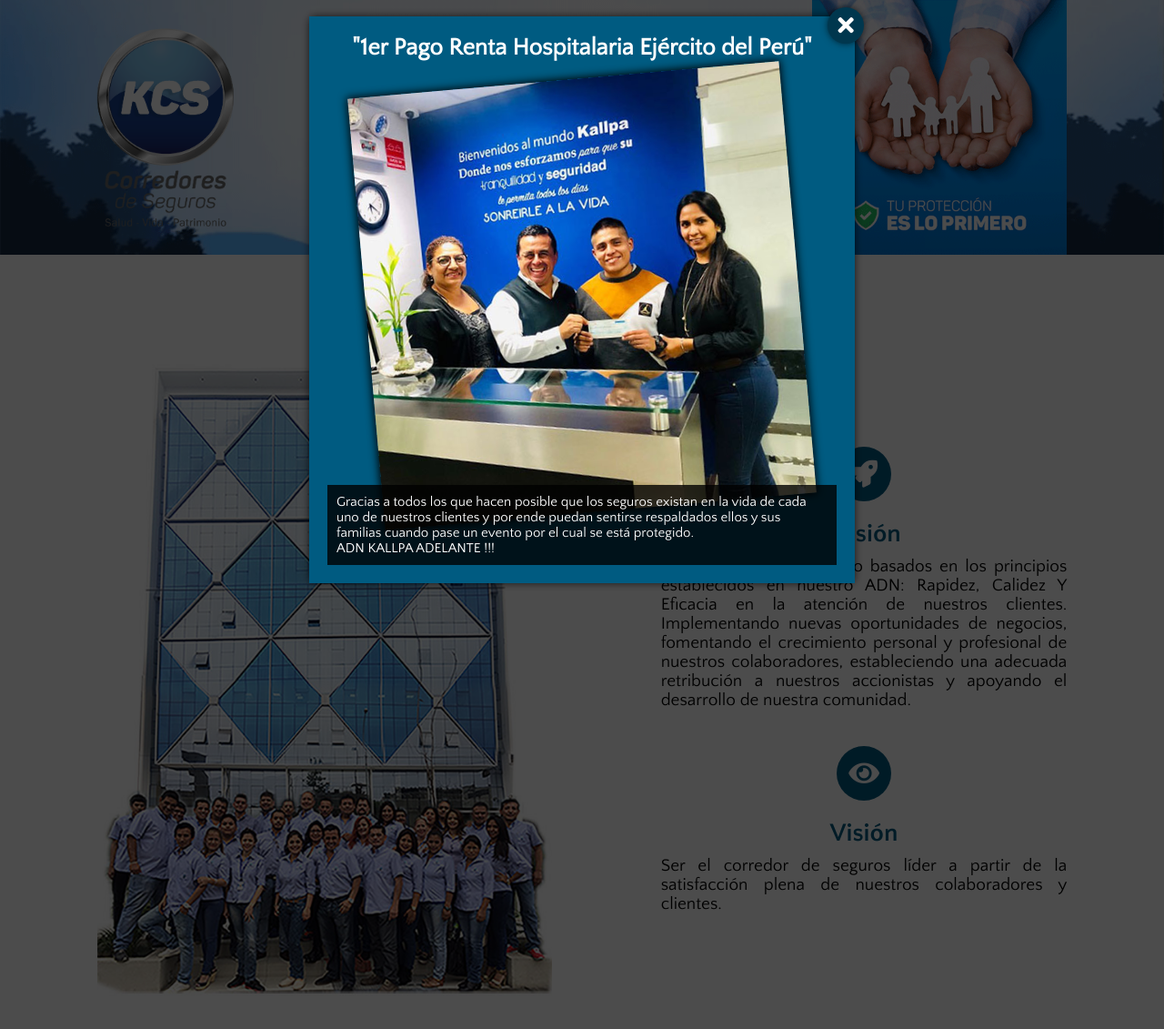
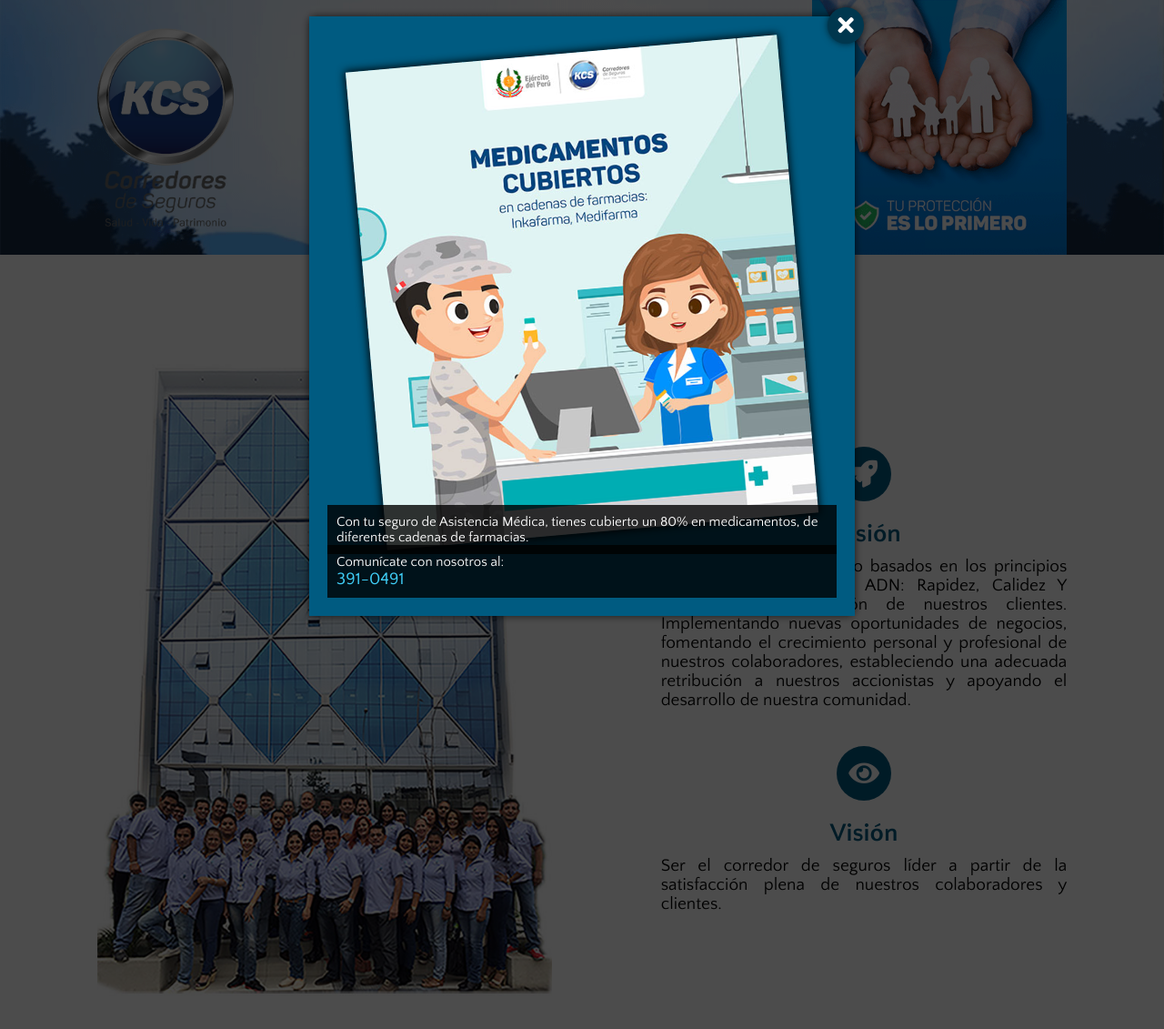
Before and after one commit to BetoNajera/kcs, a PHP site: page /proyectos-web/?p=1 in a window 1280 px wide. Shown: the part 47-1178 px from the top of the page at 91% size. Run offline with PHP 8.4, Linux system fonts and the light colour scheme; some libraries are stand-ins or nearby versions.

Commit message:
Finalizacion de la web KCS

```diff
--- a/SCSS/_main.scss
+++ b/SCSS/_main.scss
@@ -333,6 +333,10 @@
             video {
                 width: 100%;
             }
+
+            @include dt {
+                width: 370px;
+            }
         }
 
         .texto-articulo {
--- a/web/css/styles.css
+++ b/web/css/styles.css
@@ -711,20 +711,27 @@
   width: 100%;
 }
 
-/* line 338, SCSS/_main.scss */
+@media only screen and (min-width: 769px) {
+  /* line 332, SCSS/_main.scss */
+  .seccion-partida .wrapper .vid-articulo {
+    width: 370px;
+  }
+}
+
+/* line 342, SCSS/_main.scss */
 .seccion-partida .wrapper .texto-articulo {
   text-align: center;
 }
 
 @media only screen and (min-width: 769px) {
-  /* line 338, SCSS/_main.scss */
+  /* line 342, SCSS/_main.scss */
   .seccion-partida .wrapper .texto-articulo {
     text-align: left;
     width: calc((100% - 500px) - 3rem);
   }
 }
 
-/* line 345, SCSS/_main.scss */
+/* line 349, SCSS/_main.scss */
 .seccion-partida .wrapper .texto-articulo .cta {
   background-color: #005b81;
   color: #d8e8ef;
@@ -740,12 +747,12 @@
   background-color: #00374e;
 }
 
-/* line 359, SCSS/_main.scss */
+/* line 363, SCSS/_main.scss */
 .seccion-principios .principio:not(:last-child), #propuesta-laboral .principio:not(:last-child), .partida-abierta .principio:not(:last-child) {
   margin-bottom: 4rem;
 }
 
-/* line 363, SCSS/_main.scss */
+/* line 367, SCSS/_main.scss */
 .seccion-principios .icono-principios, #propuesta-laboral .icono-principios, .partida-abierta .icono-principios {
   background-color: #005b81;
   color: #fff;
@@ -756,37 +763,37 @@
   border-radius: 50%;
 }
 
-/* line 372, SCSS/_main.scss */
+/* line 376, SCSS/_main.scss */
 .seccion-principios .icono-principios .fas, .seccion-principios .icono-principios .fab, .seccion-principios .icono-principios .fa, #propuesta-laboral .icono-principios .fas, #propuesta-laboral .icono-principios .fab, #propuesta-laboral .icono-principios .fa, .partida-abierta .icono-principios .fas, .partida-abierta .icono-principios .fab, .partida-abierta .icono-principios .fa {
   font-size: 3rem;
   line-height: 6rem;
 }
 
-/* line 378, SCSS/_main.scss */
+/* line 382, SCSS/_main.scss */
 .seccion-principios .subtitulo, #propuesta-laboral .subtitulo, .partida-abierta .subtitulo {
   text-align: center;
 }
 
 @media only screen and (min-width: 769px) {
-  /* line 383, SCSS/_main.scss */
+  /* line 387, SCSS/_main.scss */
   .seccion-principios .wrapper .alfinal, #propuesta-laboral .wrapper .alfinal, .partida-abierta .wrapper .alfinal {
     order: 3;
   }
 }
 
-/* line 389, SCSS/_main.scss */
+/* line 393, SCSS/_main.scss */
 .seccion-principios .wrapper .texto-articulo, #propuesta-laboral .wrapper .texto-articulo, .partida-abierta .wrapper .texto-articulo {
   text-align: left;
 }
 
 @media only screen and (min-width: 769px) {
-  /* line 389, SCSS/_main.scss */
+  /* line 393, SCSS/_main.scss */
   .seccion-principios .wrapper .texto-articulo, #propuesta-laboral .wrapper .texto-articulo, .partida-abierta .wrapper .texto-articulo {
     width: calc((100% - 500px) - 12rem);
   }
 }
 
-/* line 395, SCSS/_main.scss */
+/* line 399, SCSS/_main.scss */
 .seccion-principios .wrapper .texto-articulo .cta, #propuesta-laboral .wrapper .texto-articulo .cta, .partida-abierta .wrapper .texto-articulo .cta {
   background-color: #005b81;
   color: #d8e8ef;
@@ -802,23 +809,23 @@
   background-color: #00374e;
 }
 
-/* line 400, SCSS/_main.scss */
+/* line 404, SCSS/_main.scss */
 .seccion-principios .wrapper .texto-articulo .lista-articulo li, #propuesta-laboral .wrapper .texto-articulo .lista-articulo li, .partida-abierta .wrapper .texto-articulo .lista-articulo li {
   list-style: square;
   margin-left: 1.8rem;
 }
 
-/* line 404, SCSS/_main.scss */
+/* line 408, SCSS/_main.scss */
 .seccion-principios .wrapper .texto-articulo .lista-articulo li:not(:last-child), #propuesta-laboral .wrapper .texto-articulo .lista-articulo li:not(:last-child), .partida-abierta .wrapper .texto-articulo .lista-articulo li:not(:last-child) {
   margin-bottom: 2rem;
 }
 
-/* line 414, SCSS/_main.scss */
+/* line 418, SCSS/_main.scss */
 .partida-abierta .subtitulo {
   text-align: left;
 }
 
-/* line 421, SCSS/_main.scss */
+/* line 425, SCSS/_main.scss */
 #propuesta-laboral form input, #propuesta-laboral form select, .seccion-contacto form input, .seccion-contacto form select {
   font-size: 1.6rem;
   padding: 5px;
@@ -826,20 +833,20 @@
   width: 100%;
 }
 
-/* line 427, SCSS/_main.scss */
+/* line 431, SCSS/_main.scss */
 #propuesta-laboral form input:not(:last-child), #propuesta-laboral form select:not(:last-child), .seccion-contacto form input:not(:last-child), .seccion-contacto form select:not(:last-child) {
   margin-bottom: 2rem;
 }
 
 @media only screen and (min-width: 769px) {
-  /* line 433, SCSS/_main.scss */
+  /* line 437, SCSS/_main.scss */
   #propuesta-laboral form .boton .cta, .seccion-contacto form .boton .cta {
     width: 120px;
   }
 }
 
 @media only screen and (min-width: 769px) {
-  /* line 443, SCSS/_main.scss */
+  /* line 447, SCSS/_main.scss */
   .seccion-contacto form {
     display: flex;
     justify-content: space-between;
@@ -847,7 +854,7 @@
   }
 }
 
-/* line 451, SCSS/_main.scss */
+/* line 455, SCSS/_main.scss */
 .seccion-contacto textarea {
   width: 100%;
   border: none;
@@ -859,7 +866,7 @@
 }
 
 @media only screen and (min-width: 769px) {
-  /* line 451, SCSS/_main.scss */
+  /* line 455, SCSS/_main.scss */
   .seccion-contacto textarea {
     height: auto;
     margin-top: 0;
@@ -867,19 +874,19 @@
 }
 
 @media only screen and (min-width: 769px) {
-  /* line 466, SCSS/_main.scss */
+  /* line 470, SCSS/_main.scss */
   .seccion-contacto .inputs, .seccion-contacto textarea {
     width: calc(50% - 2rem);
   }
 }
 
-/* line 472, SCSS/_main.scss */
+/* line 476, SCSS/_main.scss */
 .seccion-contacto .boton {
   width: 100%;
   margin-top: 2rem;
 }
 
-/* line 476, SCSS/_main.scss */
+/* line 480, SCSS/_main.scss */
 .seccion-contacto .boton .cta {
   background-color: #005b81;
   color: #d8e8ef;
@@ -895,24 +902,24 @@
   background-color: #00374e;
 }
 
-/* line 482, SCSS/_main.scss */
+/* line 486, SCSS/_main.scss */
 .seccion-ubicanos {
   padding-bottom: 0;
 }
 
-/* line 485, SCSS/_main.scss */
+/* line 489, SCSS/_main.scss */
 .seccion-ubicanos iframe {
   width: 100%;
 }
 
-/* line 490, SCSS/_main.scss */
+/* line 494, SCSS/_main.scss */
 .seccion-cards {
   padding: 0;
   display: flex;
   flex-wrap: wrap;
 }
 
-/* line 495, SCSS/_main.scss */
+/* line 499, SCSS/_main.scss */
 .seccion-cards .card-container {
   width: 50%;
   perspective: 700;
@@ -921,25 +928,25 @@
 }
 
 @media only screen and (min-width: 481px) {
-  /* line 495, SCSS/_main.scss */
+  /* line 499, SCSS/_main.scss */
   .seccion-cards .card-container {
     width: 33.3333333%;
   }
 }
 
 @media only screen and (min-width: 769px) {
-  /* line 495, SCSS/_main.scss */
+  /* line 499, SCSS/_main.scss */
   .seccion-cards .card-container {
     width: 16.666666666%;
   }
 }
 
-/* line 509, SCSS/_main.scss */
+/* line 513, SCSS/_main.scss */
 .seccion-cards .card-container:hover .card {
   transform: rotateY(180deg);
 }
 
-/* line 513, SCSS/_main.scss */
+/* line 517, SCSS/_main.scss */
 .seccion-cards .card-container .card {
   width: 100%;
   position: relative;
@@ -949,14 +956,14 @@
   transition: all 0.3s ease;
 }
 
-/* line 521, SCSS/_main.scss */
+/* line 525, SCSS/_main.scss */
 .seccion-cards .card-container .card .frontal, .seccion-cards .card-container .card .posterior {
   backface-visibility: hidden;
   -webkit-backface-visibility: hidden;
   -moz-backface-visibility: hidden;
 }
 
-/* line 527, SCSS/_main.scss */
+/* line 531, SCSS/_main.scss */
 .seccion-cards .card-container .card .posterior {
   position: absolute;
   top: 0;
@@ -971,20 +978,20 @@
   transform: rotateY(180deg);
 }
 
-/* line 540, SCSS/_main.scss */
+/* line 544, SCSS/_main.scss */
 .seccion-cards .card-container .card .posterior h3 {
   font-size: 1.9rem;
   color: #d8e8ef;
 }
 
 @media only screen and (min-width: 769px) {
-  /* line 540, SCSS/_main.scss */
+  /* line 544, SCSS/_main.scss */
   .seccion-cards .card-container .card .posterior h3 {
     font-size: 2.2rem;
   }
 }
 
-/* line 549, SCSS/_main.scss */
+/* line 553, SCSS/_main.scss */
 .seccion-cards .card-container .card .posterior .cta {
   margin-top: 2rem;
   width: 110px;
@@ -1002,14 +1009,14 @@
   background-color: #6ca8c2;
 }
 
-/* line 560, SCSS/_main.scss */
+/* line 564, SCSS/_main.scss */
 .seccion-videoinfo .videoinfo {
   width: 100%;
   max-width: 800px;
   margin: 0 auto;
 }
 
-/* line 565, SCSS/_main.scss */
+/* line 569, SCSS/_main.scss */
 .seccion-videoinfo .videoinfo iframe {
   width: 100%;
   display: block;
@@ -1017,20 +1024,20 @@
 }
 
 @media only screen and (min-width: 481px) {
-  /* line 565, SCSS/_main.scss */
+  /* line 569, SCSS/_main.scss */
   .seccion-videoinfo .videoinfo iframe {
     height: 320px;
   }
 }
 
 @media only screen and (min-width: 769px) {
-  /* line 565, SCSS/_main.scss */
+  /* line 569, SCSS/_main.scss */
   .seccion-videoinfo .videoinfo iframe {
     height: 500px;
   }
 }
 
-/* line 582, SCSS/_main.scss */
+/* line 586, SCSS/_main.scss */
 .seccion-companies .companies {
   width: 100%;
   display: flex;
@@ -1040,27 +1047,27 @@
   margin-top: 2rem;
 }
 
-/* line 590, SCSS/_main.scss */
+/* line 594, SCSS/_main.scss */
 .seccion-companies .companies .companie {
   width: 40%;
   margin: 1rem;
 }
 
 @media only screen and (min-width: 481px) {
-  /* line 590, SCSS/_main.scss */
+  /* line 594, SCSS/_main.scss */
   .seccion-companies .companies .companie {
     width: 30%;
   }
 }
 
 @media only screen and (min-width: 769px) {
-  /* line 590, SCSS/_main.scss */
+  /* line 594, SCSS/_main.scss */
   .seccion-companies .companies .companie {
     width: 15%;
   }
 }
 
-/* line 605, SCSS/_main.scss */
+/* line 609, SCSS/_main.scss */
 .galeria {
   display: flex;
   flex-wrap: wrap;
@@ -1068,13 +1075,13 @@
 }
 
 @media only screen and (min-width: 769px) {
-  /* line 605, SCSS/_main.scss */
+  /* line 609, SCSS/_main.scss */
   .galeria {
     align-items: center;
   }
 }
 
-/* line 614, SCSS/_main.scss */
+/* line 618, SCSS/_main.scss */
 .galeria .foto-galeria {
   max-width: 300px;
   width: calc(50% - 2rem/2);
@@ -1082,14 +1089,14 @@
 }
 
 @media only screen and (min-width: 481px) {
-  /* line 614, SCSS/_main.scss */
+  /* line 618, SCSS/_main.scss */
   .galeria .foto-galeria {
     margin: 2rem 0;
   }
 }
 
 @media only screen and (min-width: 769px) {
-  /* line 614, SCSS/_main.scss */
+  /* line 618, SCSS/_main.scss */
   .galeria .foto-galeria {
     width: calc(25% - 2rem*2);
   }
--- a/web/inc/index.view.php
+++ b/web/inc/index.view.php
@@ -30,11 +30,13 @@
 			<div class="modal">
 				<div id="cerrar-modal" class="cerrar"><span class="fas fa-times"></span></div>
 
-				<h4>"1er Pago Renta Hospitalaria Ejército del Perú"</h4>
+				<h4></h4>
 
 				<figure><img src="<?php echo $serverurl; ?>/img/img-modal.jpg" alt="1er Pago Renta Hospitalaria Ejército del Perú"></figure>
 
-				<p>Gracias a todos los que hacen posible que los seguros existan en la vida de cada uno de nuestros clientes y por ende puedan sentirse respaldados ellos  y sus familias cuando pase un evento por el cual se está protegido. <br> ADN KALLPA ADELANTE !!!</p>
+				<p>Con tu seguro de Asistencia Médica, tienes cubierto un 80% en medicamentos, de diferentes cadenas de farmacias.</p>
+
+				<p>Comunícate con nosotros al: <br><a style="color: #40d1fa" href="tel:013910491">391-0491</a></p>
 			</div>
 		</div>
 
--- a/web/inc/inicio.view.php
+++ b/web/inc/inicio.view.php
@@ -14,7 +14,7 @@
 		<h2 class="titulo">Bienvenidos a KCS</h2>
 
 		<div class="vid-articulo">
-			<video preload controls poster="<?php echo $serverurl; ?>img/video-bienvenida.jpg">
+			<video preload controls poster="<?php echo $serverurl; ?>img/video-bienvenida.png">
 				<source src="<?php echo $serverurl; ?>vid/bienvenida.mp4" type="video/mp4">
 			</video>
 		</div>
--- a/web/index.php
+++ b/web/index.php
@@ -6,7 +6,7 @@
 
 $p = $_GET['p'];
 
-$t = 2405191118;
+$t = 2607191341;
 
 $description = '';
 
--- a/web/php/config.php
+++ b/web/php/config.php
@@ -1,7 +1,7 @@
 <?php
 
 $serverurl = '';
-$remoteConn = 1;
+$remoteConn = 0;
 $refrescar = 0;
 
 if ($remoteConn != 1) {
```
Also changed, not shown: web/img/img-modal.jpg, web/img/video-bienvenida.jpg (deleted), web/img/video-bienvenida.png (added), 2 other files.
